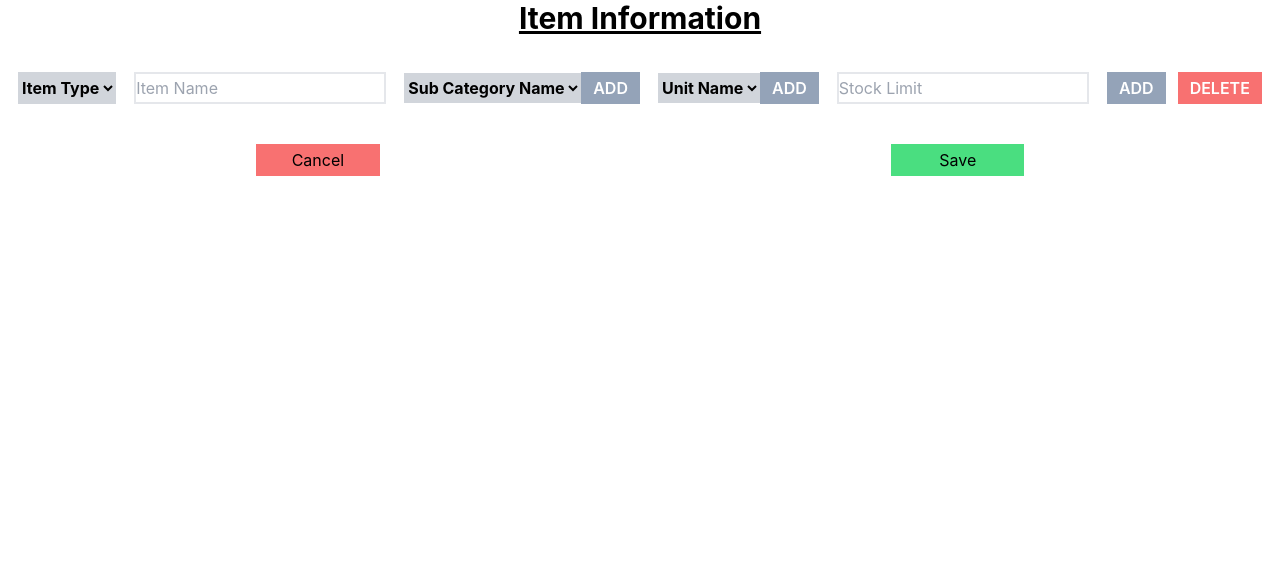
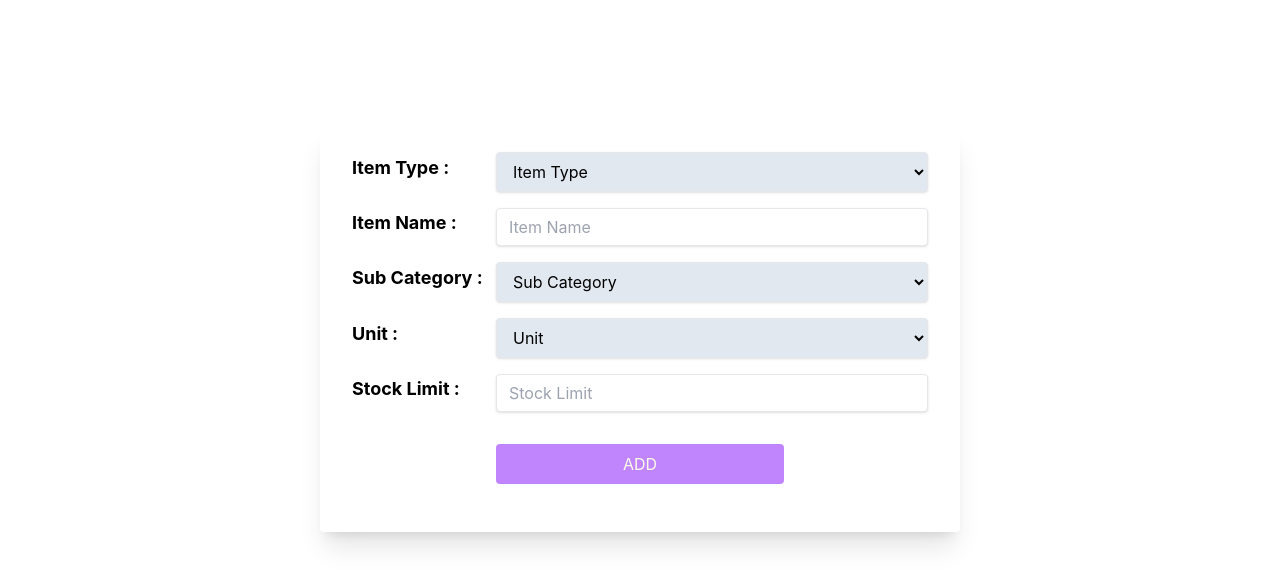
Before and after one commit to chamakkarmakar/item-info-client, a React (Create React App) app: page /item-info in a window 1280 px wide. Shown: the top 586 px of the page. Built offline with nearby package versions, Linux system fonts and the light colour scheme.

Commit message:
make item Create form

```diff
--- a/src/App.js
+++ b/src/App.js
@@ -1,10 +1,12 @@
 import './App.css';
-import ItemInfo from './Components/Item_Info/ItemInfo';
+import CreateItem from './Components/Item_Create/CreateItem';
+// import ItemInfo from './Components/Item_Info/ItemInfo';
 
 function App() {
   return (
     <div className="App">
-      <ItemInfo></ItemInfo>
+      {/* <ItemInfo></ItemInfo> */}
+      <CreateItem></CreateItem>
     </div>
   );
 }
--- /dev/null
+++ b/src/Components/Item_Create/CreateItem.js
@@ -0,0 +1,69 @@
+import React from 'react'
+
+const CreateItem = () => {
+    const handleCreate = event => {
+        event.preventDefault();
+    }
+    return (
+        <div className="flex justify-center">
+            <div className=" w-1/2">
+                <form onSubmit={handleCreate} className="bg-white shadow-xl rounded px-8 pt-6 pb-8 mb-4 my-32">
+                    <div className="flex justify-between items-center mb-4">
+                        <label className="block text-grey-darker text-lg font-bold mb-2" htmlFor="itemType">
+                            Item Type :
+                        </label>
+                        <select className="shadow border rounded w-3/4 py-2 px-3 bg-slate-200 leading-tight focus:outline-none focus:shadow-outline" name='itemType'>
+                            <option value="itemtype" selected disabled>Item Type</option>
+                            <option value="item1">item1</option>
+                            <option value="item2">item2</option>
+                            <option value="item3">item3</option>
+                        </select>
+                    </div>
+
+                    <div className="flex justify-between items-center mb-4">
+                        <label className="block text-grey-darker text-lg font-bold mb-2" htmlFor="itemName">
+                            Item Name :
+                        </label>
+                        <input type="text" name="itemName" className='shadow border rounded w-3/4 py-2 px-3 leading-tight focus:outline-none focus:shadow-outline"' placeholder='Item Name' />
+                    </div>
+
+                    <div className="flex justify-between items-center mb-4">
+                        <label className="block text-grey-darker text-lg font-bold mb-2" htmlFor="subCat">
+                            Sub Category :
+                        </label>
+                        <select className="shadow border rounded w-3/4 py-2 px-3 bg-slate-200 leading-tight focus:outline-none focus:shadow-outline" name='subCat'>
+                            <option value="subcat" selected disabled>Sub Category</option>
+                            <option value="sub1">sub1</option>
+                            <option value="sub2">sub2</option>
+                            <option value="sub3">item3</option>
+                        </select>
+                    </div>
+
+                    <div className="flex justify-between items-center mb-4">
+                        <label className="block text-grey-darker text-lg font-bold mb-2" htmlFor="unit">
+                            Unit :
+                        </label>
+                        <select className="shadow border rounded w-3/4 py-2 px-3 bg-slate-200 leading-tight focus:outline-none focus:shadow-outline" name='unit'>
+                            <option value="unitName" selected disabled>Unit</option>
+                            <option value="one">one</option>
+                            <option value="two">two</option>
+                            <option value="three">three</option>
+                        </select>
+                    </div>
+
+                    <div className="flex justify-between items-center mb-4">
+                        <label className="block text-grey-darker text-lg font-bold mb-2" htmlFor="stock">
+                            Stock Limit :
+                        </label>
+                        <input type="number" name="stock" className='shadow border rounded w-3/4 py-2 px-3 leading-tight focus:outline-none focus:shadow-outline"' placeholder='Stock Limit' />
+                    </div>
+
+                    <input className='my-4 bg-purple-400 w-1/2 rounded text-yellow-50 py-2 px-3' type="submit" value="ADD" />
+                </form>
+
+            </div>
+        </div>
+    )
+}
+
+export default CreateItem
--- a/src/Components/Item_Info/ItemInfo.js
+++ b/src/Components/Item_Info/ItemInfo.js
@@ -9,10 +9,10 @@ const ItemInfo = () => {
 
     }
     return (
-        <div>
+        <div className='mt-20'>
             <h1 className="text-3xl font-bold underline">Item Information</h1>
 
-            <form onSubmit={handleSave} className='mt-9'>
+            <form onSubmit={handleSave} className='mt-9 mx-12'>
                 <div className='flex justify-evenly'>
                     <select className='bg-gray-300 font-bold' name="item">
                         <option value="itemType" selected disabled>Item Type</option>
--- a/src/Components/Item_Info/Modal.js
+++ b/src/Components/Item_Info/Modal.js
@@ -1,9 +1,59 @@
 import React from 'react'
 
-const Modal = () => {
+const Modal = ({setIsOpen}) => {
   return (
     <div>
-
+      <div
+            className="justify-center items-center flex overflow-x-hidden overflow-y-auto fixed inset-0 z-50 outline-none focus:outline-none"
+          >
+            <div className="relative w-auto my-6 mx-auto max-w-3xl">
+              {/*content*/}
+              <div className="border-0 rounded-lg shadow-lg relative flex flex-col w-full bg-white outline-none focus:outline-none">
+                {/*header*/}
+                <div className="flex items-start justify-between p-5 border-b border-solid border-slate-200 rounded-t">
+                  <h3 className="text-3xl font-semibold">
+                    Modal Title
+                  </h3>
+                  <button
+                    className="p-1 ml-auto bg-transparent border-0 text-black opacity-5 float-right text-3xl leading-none font-semibold outline-none focus:outline-none"
+                    onClick={() => setIsOpen(false)}
+                  >
+                    <span className="bg-transparent text-black opacity-5 h-6 w-6 text-2xl block outline-none focus:outline-none">
+                      X
+                    </span>
+                  </button>
+                </div>
+                {/*body*/}
+                <div className="relative p-6 flex-auto">
+                  <p className="my-4 text-slate-500 text-lg leading-relaxed">
+                    I always felt like I could do anything. That's the main
+                    thing people are controlled by! Thoughts- their perception
+                    of themselves! They're slowed down by their perception of
+                    themselves. If you're taught you can't do anything, you
+                    won't do anything. I was taught I could do everything.
+                  </p>
+                </div>
+                {/*footer*/}
+                <div className="flex items-center justify-end p-6 border-t border-solid border-slate-200 rounded-b">
+                  <button
+                    className="text-red-500 background-transparent font-bold uppercase px-6 py-2 text-sm outline-none focus:outline-none mr-1 mb-1 ease-linear transition-all duration-150"
+                    type="button"
+                    onClick={() => setIsOpen(false)}
+                  >
+                    Close
+                  </button>
+                  <button
+                    className="bg-emerald-500 text-white active:bg-emerald-600 font-bold uppercase text-sm px-6 py-3 rounded shadow hover:shadow-lg outline-none focus:outline-none mr-1 mb-1 ease-linear transition-all duration-150"
+                    type="button"
+                    onClick={() => setIsOpen(false)}
+                  >
+                    Save Changes
+                  </button>
+                </div>
+              </div>
+            </div>
+          </div>
+          <div className="opacity-25 fixed inset-0 z-40 bg-black"></div>
     </div>
   )
 }
```
